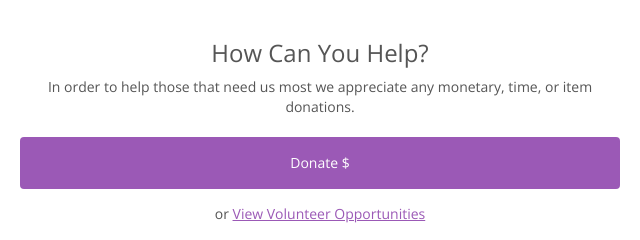
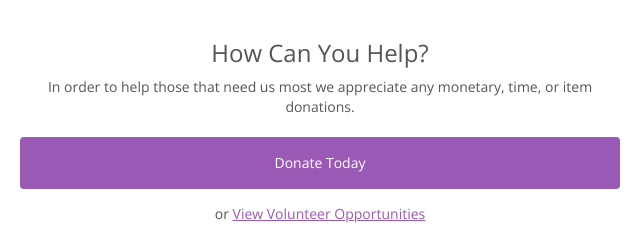
Before and after one commit to open-indy/julian-center-mobile, a website: page public/index.html in a window 1280 px wide. Shown: the part 880-1120 px from the top of the page, 320-960 px from the left. Drawn offline with nearby package versions, Linux system fonts and the light colour scheme.

Commit message:
update some copy

```diff
--- a/public/index.html
+++ b/public/index.html
@@ -77,7 +77,7 @@
         <h1>How Can You Help?</h1>
         <p>In order to help those that need us most we appreciate any monetary, time, or item donations.</p>
         <ul class="link-list">
-          <li><a href="#" class="btn">Donate $</a></li>
+          <li><a href="#" class="btn">Donate Today</a></li>
           <li>or <a href="#" class="underline">View Volunteer Opportunities</a></li>
         </ul>
       </div>
```
